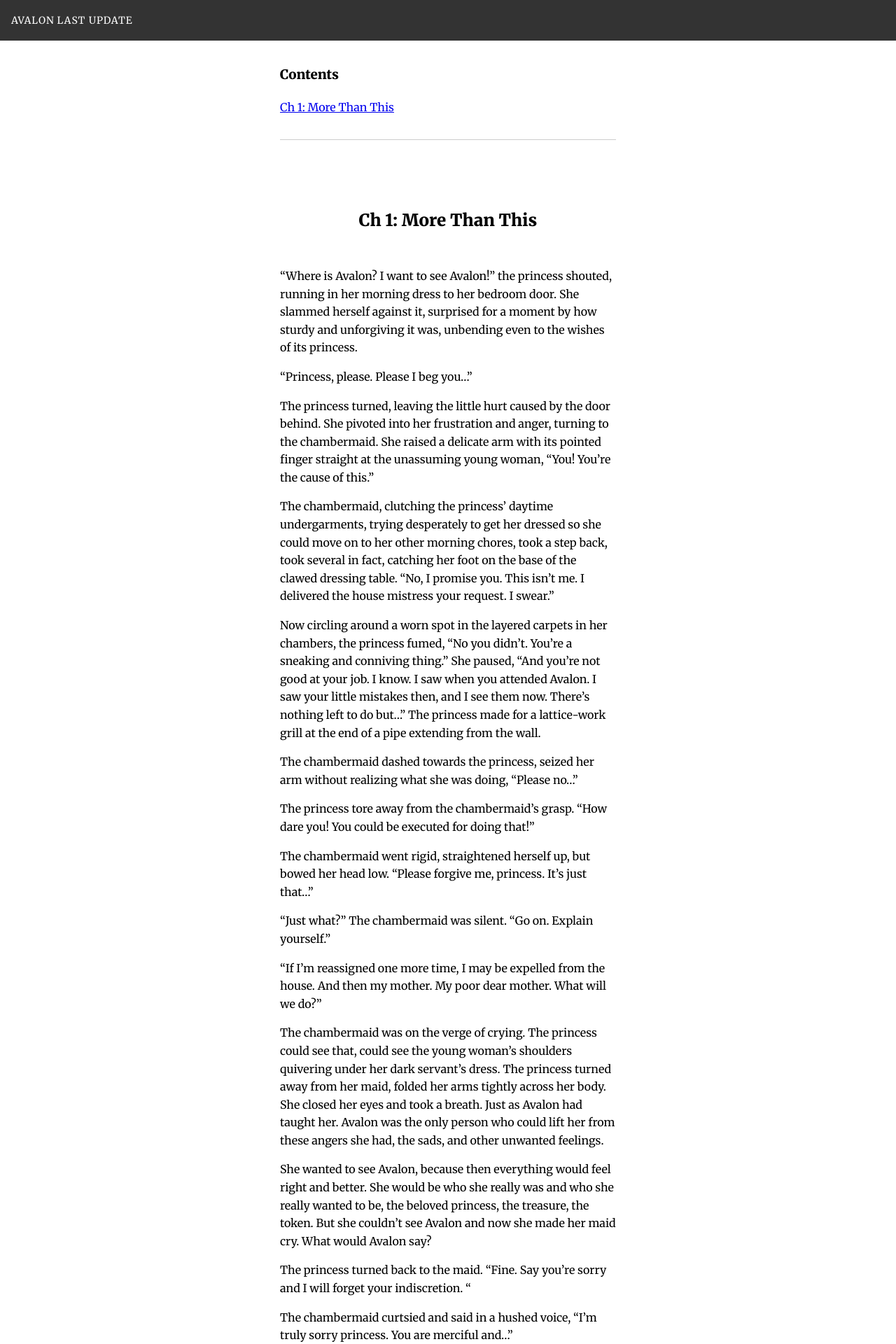
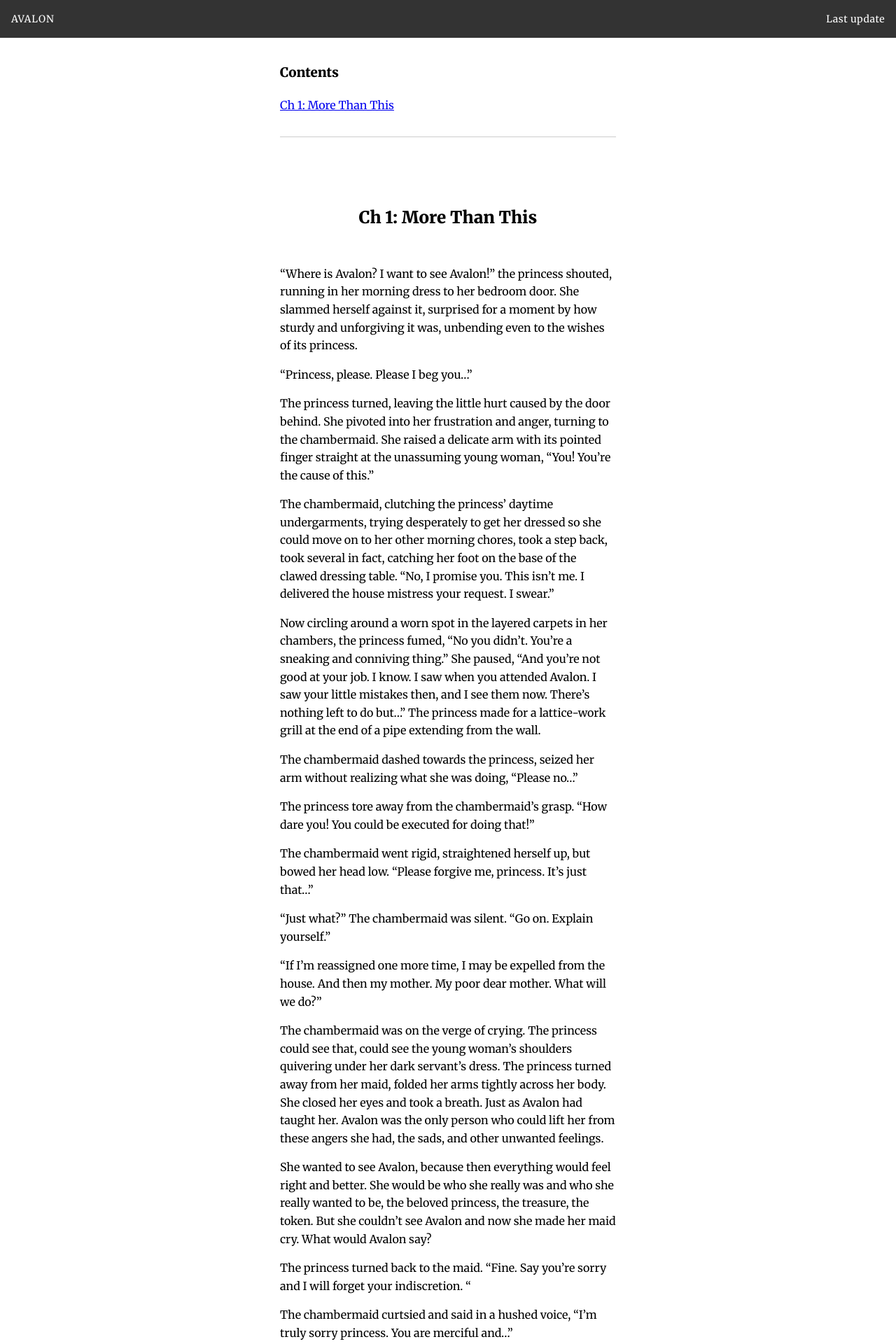
Before and after one commit to brodieaustin/avalon-novel, a Jekyll site: the page built from index.markdown, in a window 1280 px wide. Shown: the top 1920 px of the page at 70% size. Built offline with Jekyll 4.4.1, drawn with Linux system fonts in a browser that asks for light colours; our own code applies the rules of GitHub Pages for plain Markdown files.

Commit message:
more last update stuff

```diff
--- a/_layouts/base.html
+++ b/_layouts/base.html
@@ -19,10 +19,11 @@
     }
 
     header{
+      display: flex;
+      justify-content: space-between;
       padding: 1rem;
       background-color: #333;
       color: #fff;
-      overflow: hiddne;
     }
 
     header a{
@@ -31,6 +32,11 @@
       text-decoration: none;
       text-transform: uppercase;
       letter-spacing: 1px;
+    }
+
+    .update{
+      text-transform: none;
+      letter-spacing: .5px;
     }
 
     h1{
@@ -46,6 +52,7 @@
 
     hr:after{
       content: "\2748 \2748 \2748";
+      display: block;
       margin: 1rem 0;
       border: 0;
       text-align: center;
```
